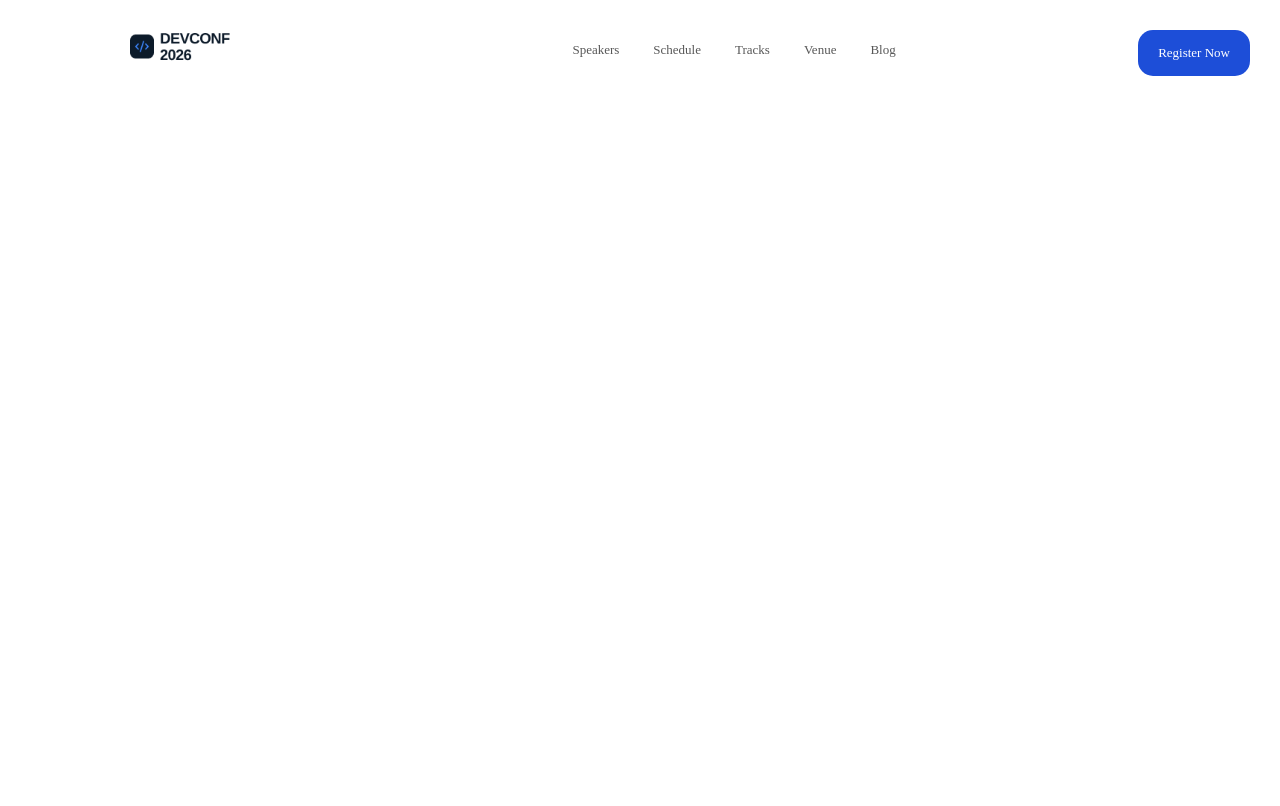
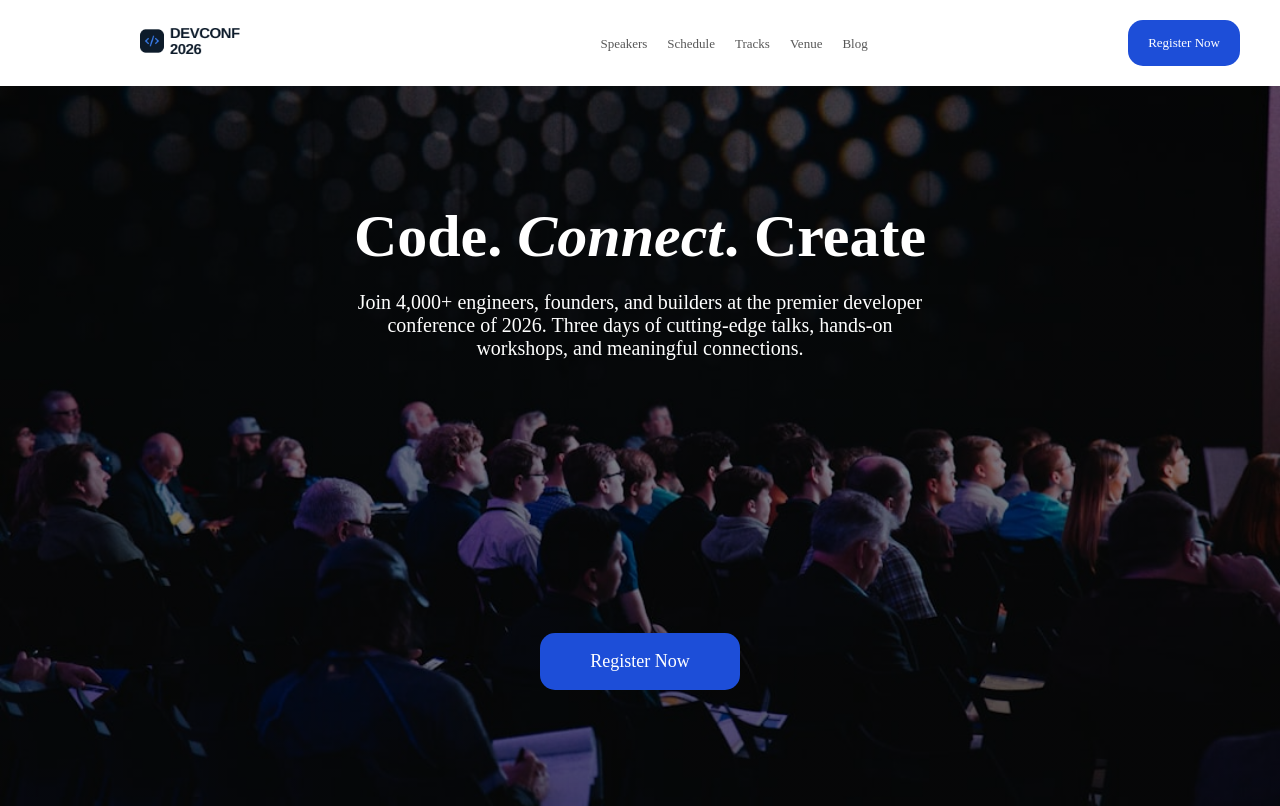
Before and after one commit to Hasan01871/ASSIGNMENT-001, a plain HTML site: page index.html in a window 1280 px wide. Drawn offline with Linux system fonts and the light colour scheme.

Commit message:
header code add

```diff
--- a/index.html
+++ b/index.html
@@ -27,5 +27,20 @@
         <a href="" class="register-btn">Register Now</a>
       </div>
     </nav>
+    <!-- header -->
+    <header>
+      <div class="header-conetent">
+      <h1>Code. <i>Connect</i>. Create</h1>
+      <p>
+        Join 4,000+ engineers, founders, and builders at the premier developer
+        conference of 2026. Three days of cutting-edge talks, hands-on
+        workshops, and meaningful connections.
+      </p>
+    </div>
+    <div>
+    <a href="" class="btn">Register Now</a>
+    </div>
+    </header>
+
   </body>
 </html>
--- a/style.css
+++ b/style.css
@@ -5,23 +5,27 @@
 section {
   padding: 70px 7%;
 }
-nav {
+nav{
   display: flex;
   justify-content: space-between;
-  background-color: #FFFFFF
+  background-color: #FFFFFF;
   align-items: center;
-  padding: 30px 30px;
+  padding: 20px 40px;
 }
-nav ul li{
-  display: inline-block;
+
+ ul{
+  display: flex;
   list-style: none;
-  margin: 10px 15px;
+  gap: 20px;
+  text-align: center;
 }
 nav ul li a{
   text-decoration: none;
   color: #575757;
-  font-weight: 400;
+  font-weight: 10;
   font-size: 13px;
+  align-items: center;
+
 }
 .logo {
   width: 100px;
@@ -35,4 +39,46 @@ nav ul li a{
   border-radius: 15px;
   text-decoration: none;
   font-size: 13px;
+
 }
+header{
+  background-image: linear-gradient(rgba(0, 0, 0, 0.5), rgba(0, 0, 0, 0.5)), url("./assets/banner.jpg");
+  height: 90vh;
+  background-size: cover;
+  background-position: center;
+  display: grid;
+  justify-content: center;
+  align-items: center;
+}
+.header-conetent{
+  color: white;
+    text-align: center;
+    display: grid;
+    gap: 20px;
+}
+.header-conetent h1{
+  font-size: 60px;
+white-space: nowrap;
+}
+.header-conetent p{
+  max-width: 60ch;
+    margin: 0 auto;
+    font-size: 20px;
+}
+.btn{
+  display: block;
+  padding: 18px 50px;
+  background-color: #1D4ED8;
+  color: white;
+  border-radius: 15px;
+  text-decoration: none;
+  font-size: 18px;
+  align-items: center;
+  width: max-content;
+  margin: 40px auto 0px;
+}
+.card-Speakers h1 {
+  justify-content: space-between;
+  text-align: center;
+
+}
```
